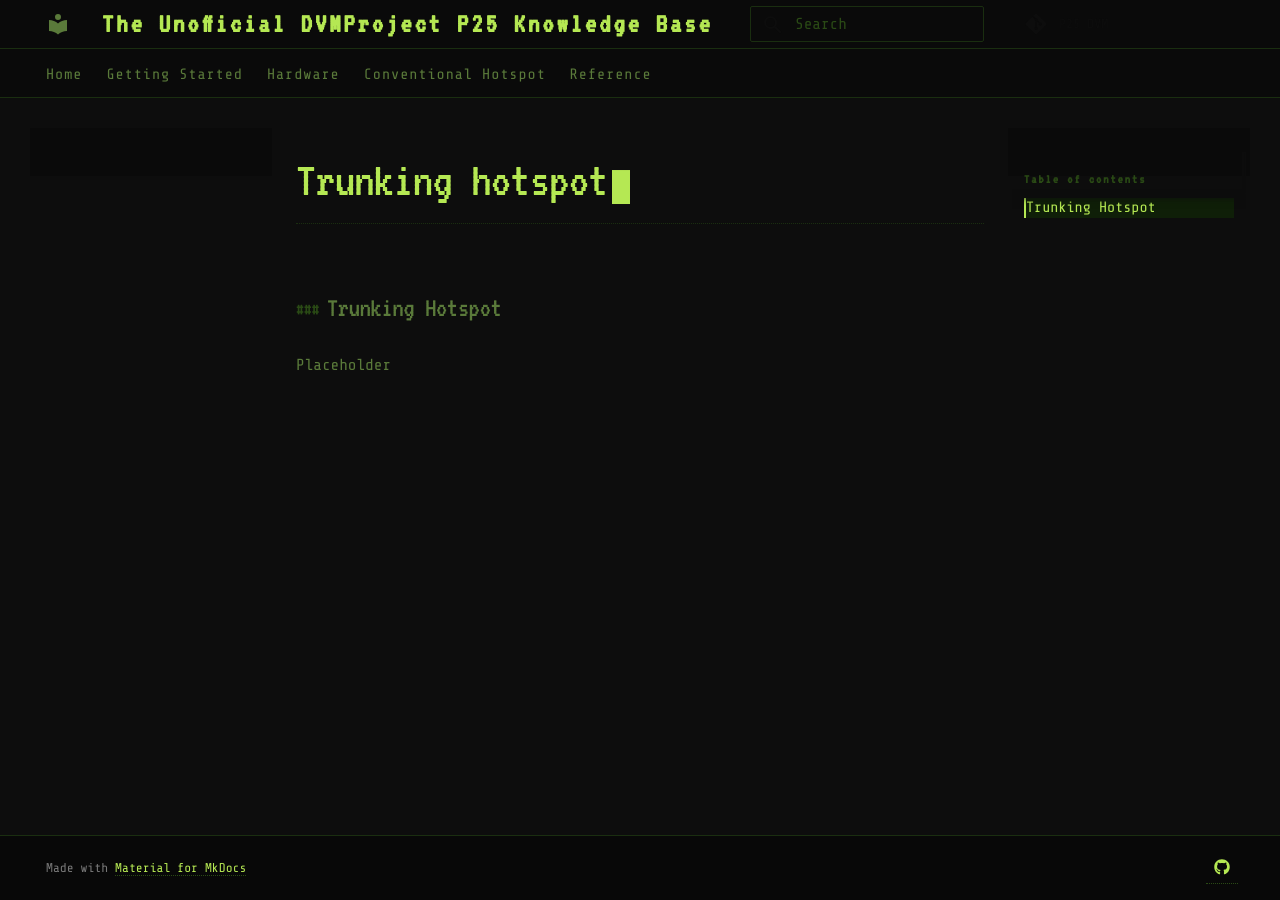
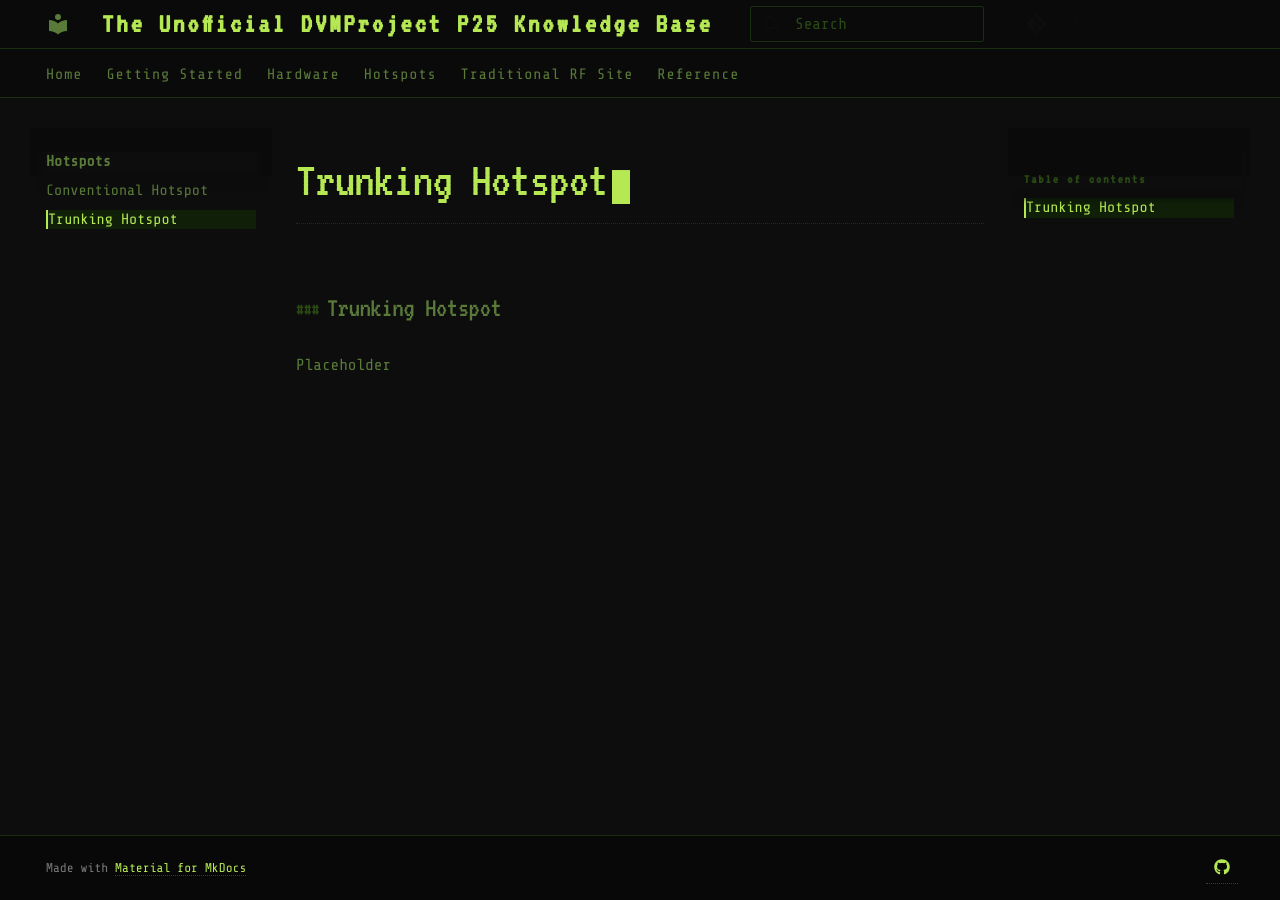
Before and after one commit to p25-dvm/p25-dvm.github.io, an MkDocs documentation site: the page built from docs/trunking-hotspot/trunking-hotspot.md, in a window 1280 px wide. Built offline with MkDocs 1.6.1 and Material for MkDocs 9.7.7, drawn with Linux system fonts in a browser that asks for light colours.

Commit message:
Update mkdocs.yml

```diff
--- a/mkdocs.yml
+++ b/mkdocs.yml
@@ -35,7 +35,11 @@
       - Installation: getting-started/installation.md
       - Quick Start: getting-started/quickstart.md
   - Hardware: hardware/hardware.md
-  - Conventional Hotspot: conventional-hotspot/conventional-hotspot.md
+  - Hotspots:
+      - Conventional Hotspot: conventional-hotspot/conventional-hotspot.md
+      - Trunking Hotspot: trunking-hotspot/trunking-hotspot.md
+  - Traditional RF Site:
+      - Motorola CDM1250 Site: traditional-rf-site/motorola-cdm1250-site.md
   - Reference:
       - API: reference/api.md
       - Configuration: reference/configuration.md
```
